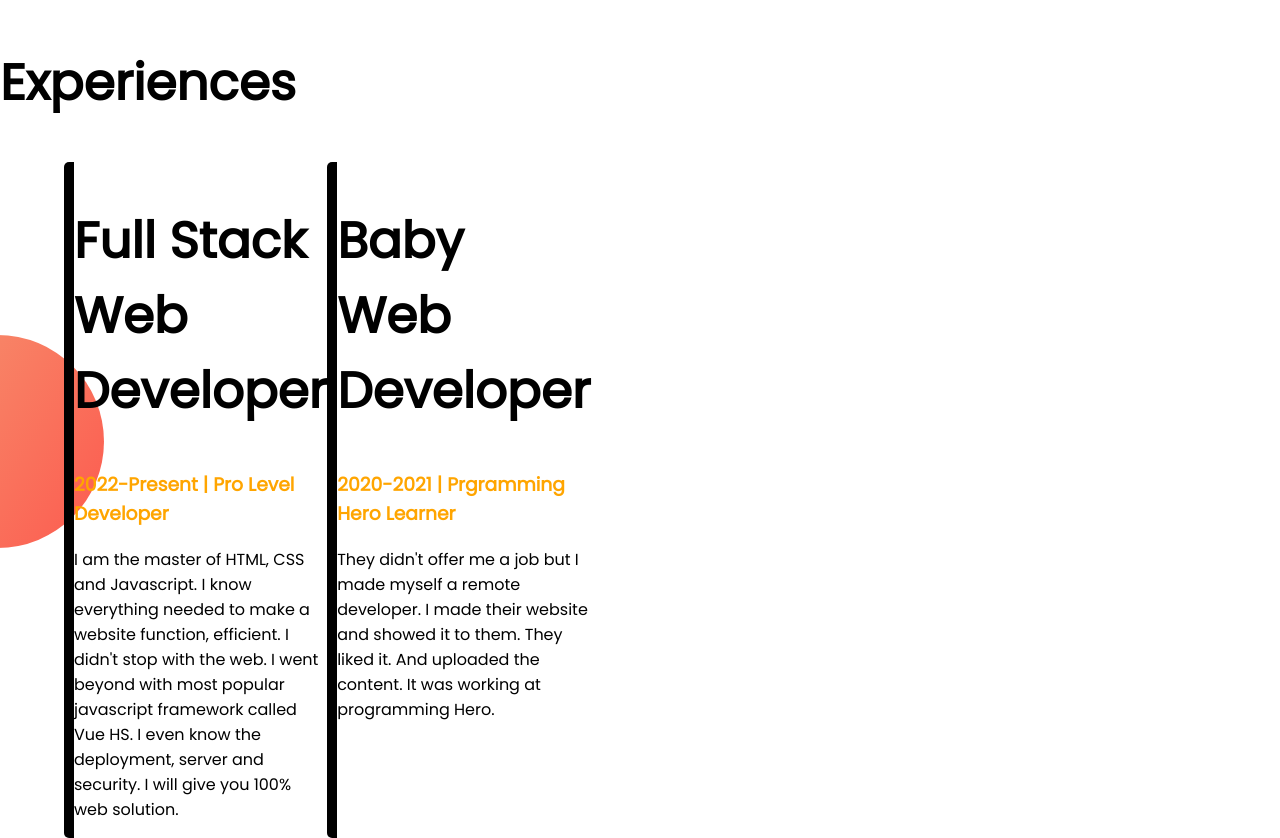
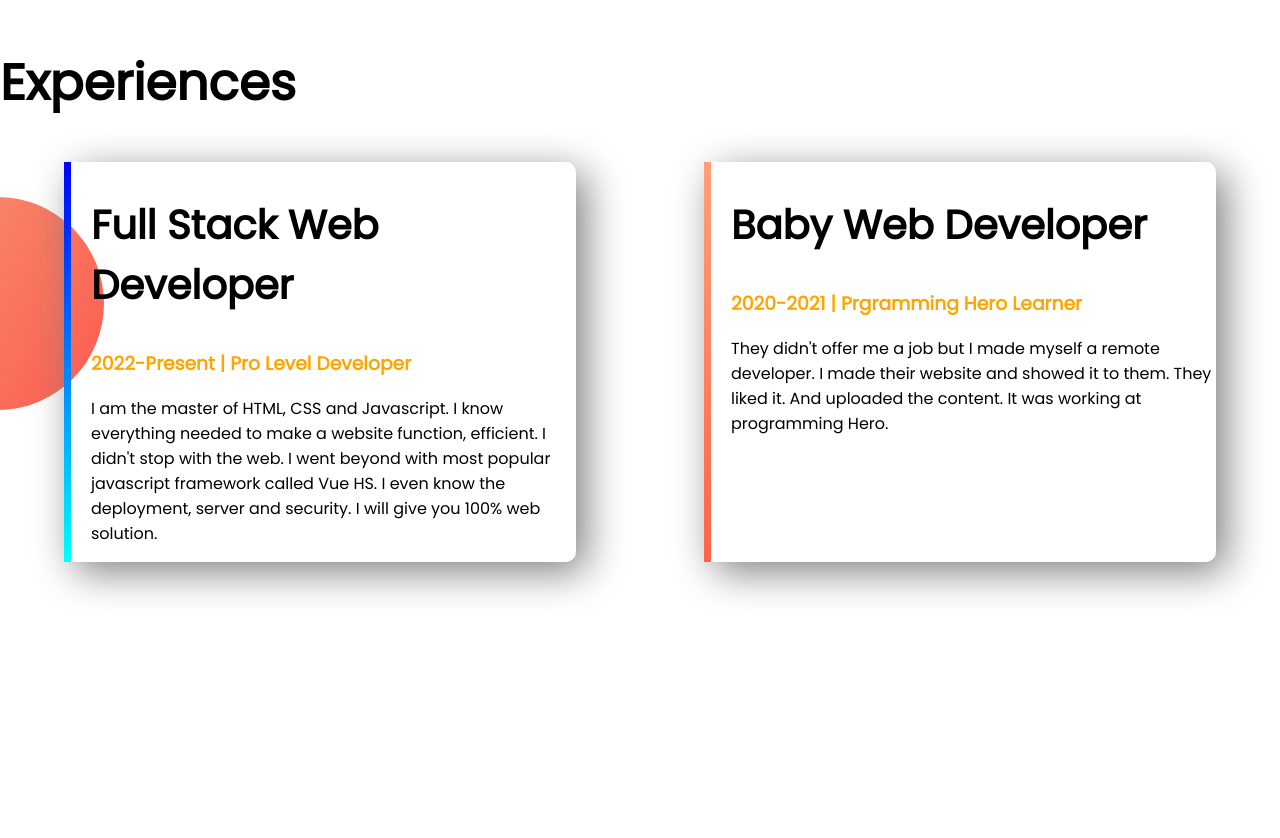
Before and after one commit to rahad2694/my-task, a plain HTML site: page index.html in a window 1280 px wide. Shown: the part 996-1834 px from the top of the page. After the commit the page ends 1658 px from the top, so only its background shows below. Drawn offline with Linux system fonts and the light colour scheme.

Commit message:
Problem solved

```diff
--- a/index.html
+++ b/index.html
@@ -43,9 +43,9 @@
     </section>
     <section class="experience-section">
         <h1>Experiences</h1>
-        <div class="flexible-container experience-parts">
-            <div id="full-stack">
-                <h1>Full Stack Web Developer</h1>
+        <div class="flexible-container">
+            <div id="full-stack" class="experience-parts">
+                <h2>Full Stack Web Developer</h2>
                 <h3 class="orange-color">2022-Present | Pro Level Developer</h3>
                 <p>I am the master of HTML, CSS and Javascript. I know everything needed to make a website function,
                     efficient. I didn't stop with the web. I went beyond with most popular javascript framework called
@@ -53,8 +53,8 @@
                     HS. I even know the deployment, server and security. I will give you 100% web solution.
                 </p>
             </div>
-            <div id="full-stack">
-                <h1>Baby Web Developer</h1>
+            <div id="baby-web" class="experience-parts">
+                <h2>Baby Web Developer</h2>
                 <h3 class="orange-color">2020-2021 | Prgramming Hero Learner</h3>
                 <p>They didn't offer me a job but I made myself a remote developer. I made their website and showed it
                     to
--- a/style.css
+++ b/style.css
@@ -43,13 +43,23 @@ h2{
     background-image: url(images/exp-bg.png);
     background-repeat: no-repeat;
     background-position: left;
+    margin-bottom: 100px;
 }
 .experience-parts{
     width: 40%;
-    padding-left: 5%;
+    padding-left: 20px;
+    margin-left: 5%;
+    margin-right: 5%;
+    box-shadow: 10px 10px 40px gray;
+    border-radius: 10px;
 }
 #full-stack{
-    border-left: 10px solid;
-    border-image: lineargradiant(blue,red);
-    border-radius: 5px;
+    border-left: 7px solid;
+    border-image: linear-gradient(blue, cyan);
+    border-image-slice: 1;
 }
+#baby-web{
+    border-left: 7px solid;
+    border-image: linear-gradient(lightsalmon, tomato);
+    border-image-slice: 1;
+}
```
